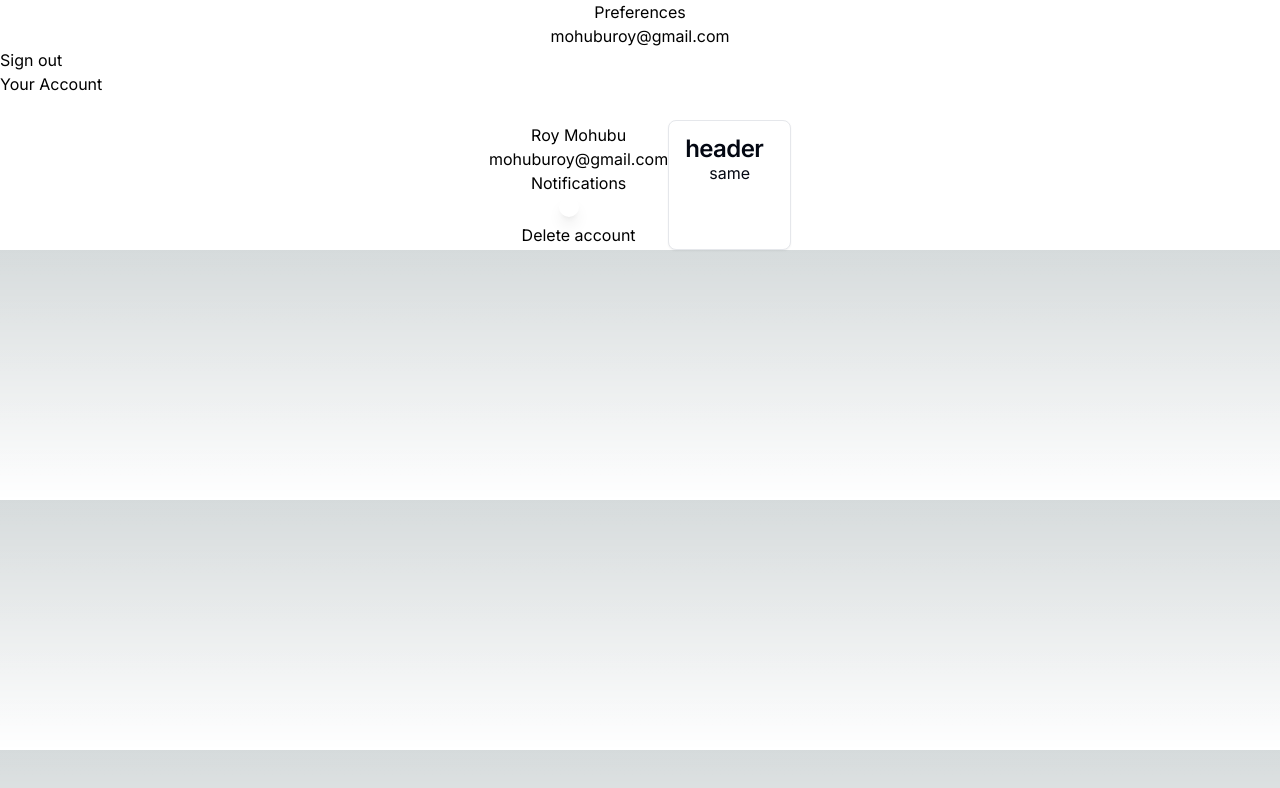
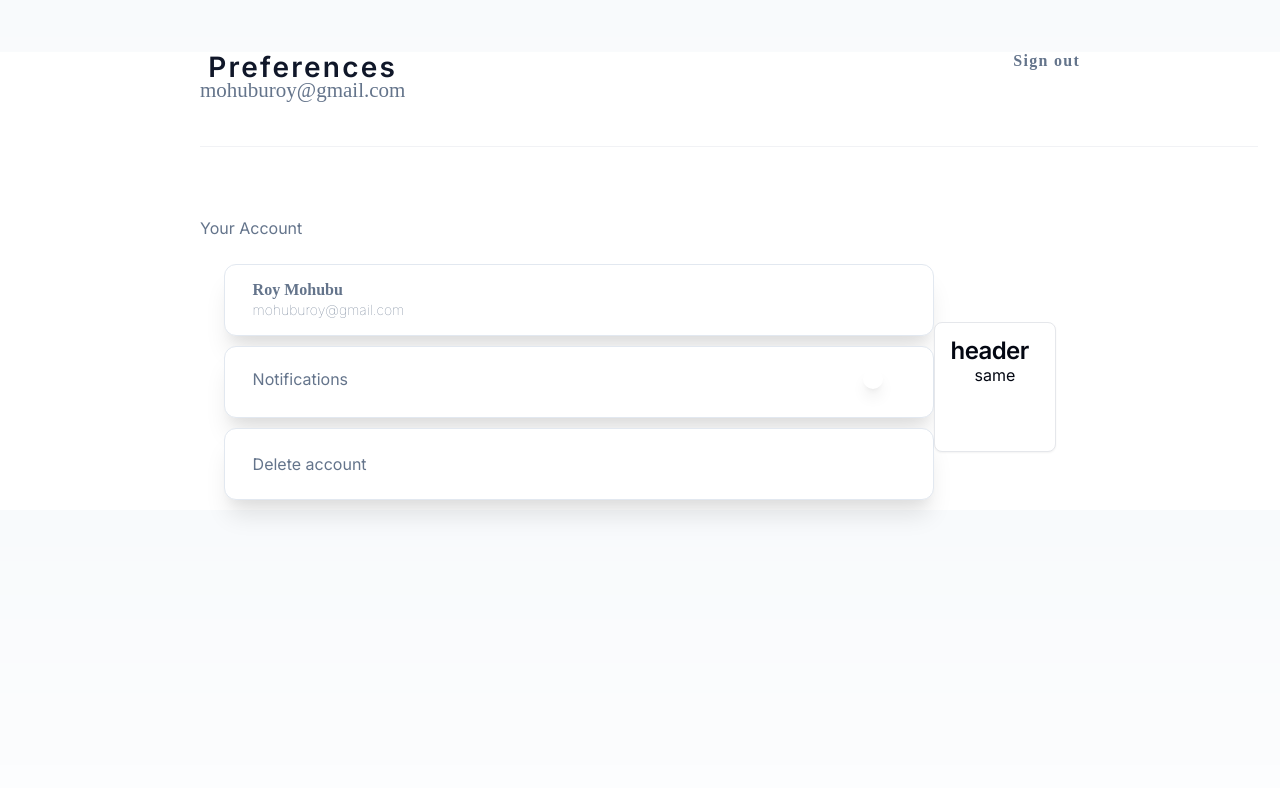
Before and after one commit to Clearpath-HQ/Clearpath_frontend, a Next.js app in the folder clearpath/: page /1/preferences in a window 1280 px wide. Shown: the top 788 px of the page. Built offline with nearby package versions, Linux system fonts and the light colour scheme.

Commit message:
refactored file

```diff
--- a/clearpath/app/[dashboard]/preferences/page.css
+++ b/clearpath/app/[dashboard]/preferences/page.css
@@ -1,35 +1,179 @@
+body{
+  background-color: #F8FAFC;
+}
+
+.outer-container {
+  display: flex;
+  justify-content: space-between;
+  margin-left: 200px;
+  margin-top: 52px;
+  margin-right: 200px;
+
+}
+
+@media screen and (max-width: 768px) {
+  .outer-container {
+    margin-left: 20px;
+    margin-top: 52px;
+    margin-right: 20px;
+  }
+}
+
+
+.pref-title {
+  font-family: 'Inter';
+  font-size: 28px;
+  font-weight: 600;
+  line-height: 30px;
+  letter-spacing: 0.08em;
+  text-align: left;
+  color: #101729;
+}
+
+.email {
+  font-family: 'SF Pro';
+  font-size: 21px;
+  font-weight: 400;
+  line-height: 16px;
+  text-align: left;
+  color: #64748B;
+}
+
 .flexColumnImportant {
+  display: flex;
   flex-direction: column !important;
 }
 
 @media (max-width: 768px) {
   .flexColumnImportant {
-
     padding-right: 3vw;
     width: auto;
-
   }
 }
 
 @media (max-width: 480px) {
   .flexColumnImportant {
-
     padding-right: 2vw;
     width: auto;
+  }
+}
 
-
+.divider {
+  width: 1058px;
+  height: 30px;
+  margin-top: 48px;
+  margin-left: 200px;
+  margin-bottom: 40px;
+  border-top: 1px solid rgba(100, 116, 139, 0.3);
+  opacity: 30%;
+  transform: rotate(0deg);
 }
 
 
+.sign-out {
+  font-family: 'DM Sans';
+  font-size: 16px;
+  font-weight: 700;
+  line-height: 18px;
+  letter-spacing: 0.08em;
+  text-align: left;
+  color: #64748B;
 }
 
-.parentStyle {
-  display: flex;
-  flex-direction: row;
+.your-account {
+  color: #64748B;
+  margin-left: 200px;
+  margin-top: 0px;
 }
+
 
 @media (max-width: 600px) {
   .parentStyle {
     flex-direction: column;
   }
 }
+
+
+.buttonDialog {
+  display: flex;
+  justify-content: start;
+  align-items: center;
+  color: black;
+  background-color: white;
+  border-radius: 12px;
+  padding: 10px 20px;
+}
+
+.button1 h2 {
+  font-family: 'SF Pro';
+  font-size: 16px;
+  font-weight: 590;
+  line-height: 20px;
+  text-align: left;
+}
+
+.button1 p {
+  font-size: 14px;
+  font-weight: 100;
+  line-height: 20px;
+  text-align: left;
+}
+
+.button1 {
+  display: flex;
+  flex-direction: column;
+  min-width: 0px;
+  justify-content: center;
+  align-items: start;
+  width: 710px;
+  height: 72px;
+  background-color: #ffffff;
+  color: #64748B;
+  border: 1px solid #E2E8F0;
+  margin-bottom: 10px;
+  border-radius: 12px;
+  padding: 0 28px;
+  box-shadow: 0px 10px 10px -5px rgba(0, 0, 0, 0.04), 0px 20px 25px -5px rgba(0, 0, 0, 0.1);
+
+}
+
+.button2 {
+  display: flex;
+  flex-direction: row;
+  min-width: 0px;
+  justify-content: space-between;
+  align-items: start;
+  width: 710px;
+  height: 72px;
+  background-color: #ffffff;
+  color: #64748B;
+  border: 1px solid #E2E8F0;
+  margin-bottom: 10px;
+  border-radius: 12px;
+  padding: 20px 28px;
+  box-shadow: 0px 10px 10px -5px rgba(0, 0, 0, 0.04), 0px 20px 25px -5px rgba(0, 0, 0, 0.1);
+
+}
+
+.button {
+  display: flex;
+  flex-direction: column;
+  min-width: 0px;
+  justify-content: center;
+  align-items: start;
+  width: 710px;
+  height: 72px;
+  background-color: #ffffff;
+  color: #64748B;
+  border: 1px solid #E2E8F0;
+  margin-bottom: 10px;
+  border-radius: 12px;
+  padding: 0 28px;
+  box-shadow: 0px 10px 10px -5px rgba(0, 0, 0, 0.04), 0px 20px 25px -5px rgba(0, 0, 0, 0.1);
+}
+
+@media (max-width: 768px) {
+  .button {
+    width: auto;
+  }
+}
```
Lines whose indentation alone changed are shown as unchanged.
